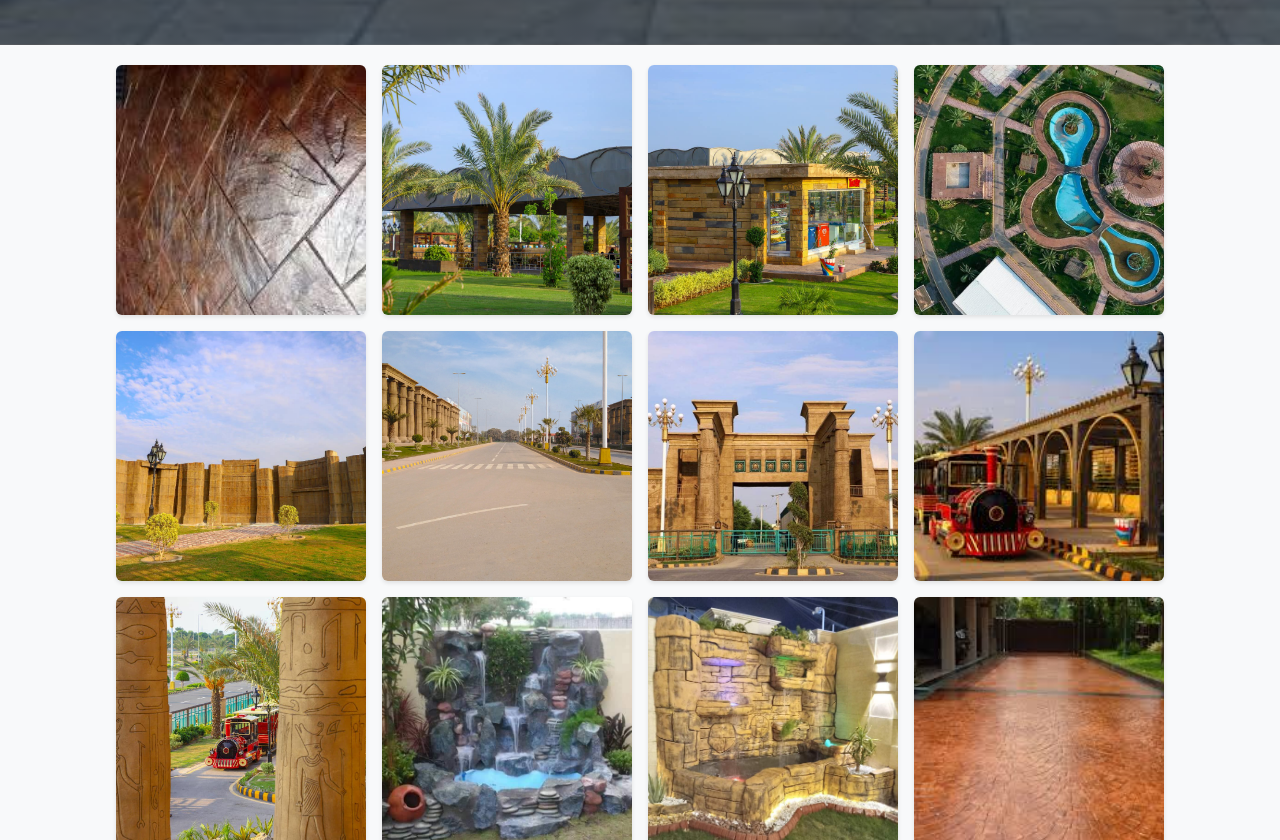
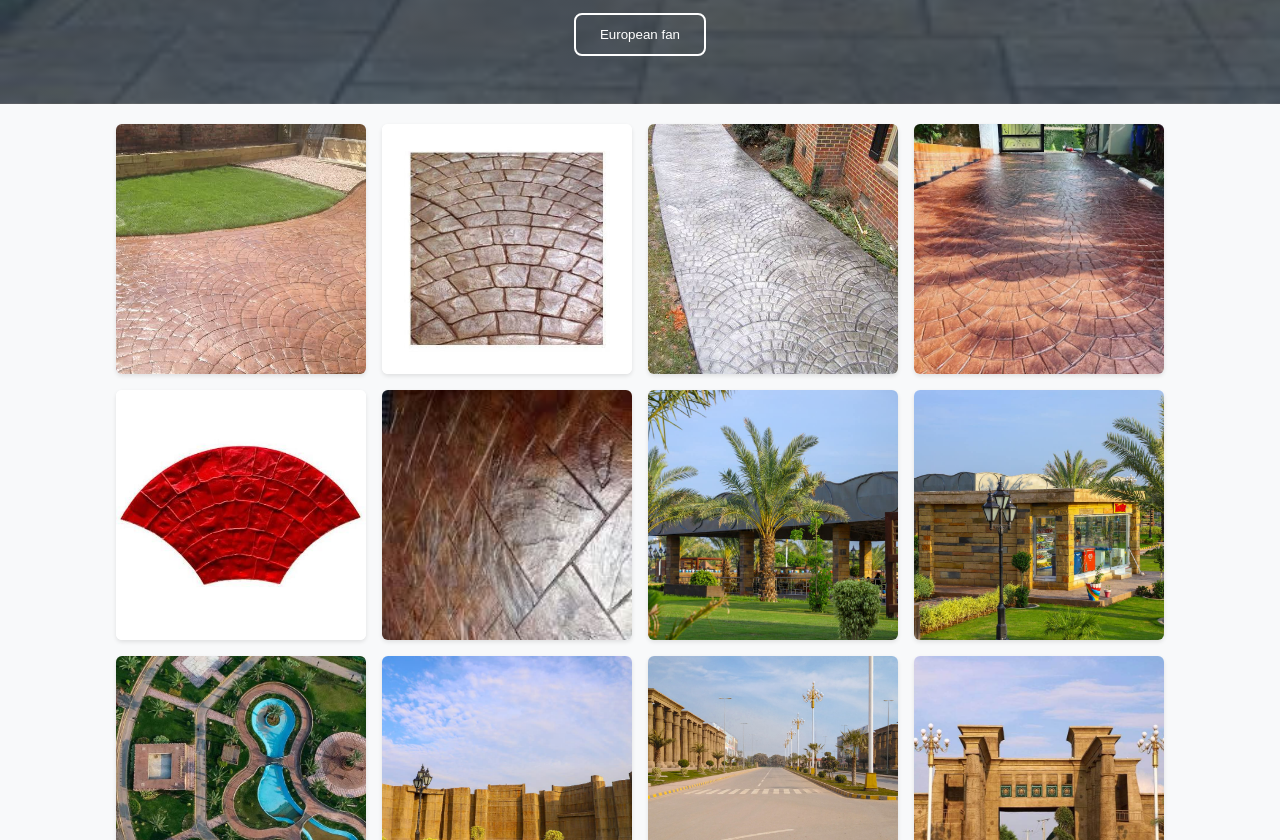
Before and after one commit to khadijah-Shabir/Muhammad_Shabir.github.io, a plain HTML site: page index.html in a window 1280 px wide. Shown: the part 1035-1875 px from the top of the page. Drawn offline with nearby package versions, Linux system fonts and the light colour scheme; files whose address does not match are found by name.

Commit message:
Add European fan gallery section
Added European fan gallery items with images and overlays.

```diff
--- a/index.html
+++ b/index.html
@@ -145,6 +145,7 @@
                         <button class="filter__btn" data-filter="Gujranwala">City Housing Gujranwala</button>
                         <button class="filter__btn" data-filter="blueworld">Blue World City Islamabad</button>
                         <button class="filter__btn" data-filter="Sculptures">Sculptures</button>
+                        <button class="filter__btn" data-filter="European">European fan</button>
 
                     </div>
                 </div>
@@ -152,6 +153,44 @@
 
             <div class="container">
                 <div class="gallery__grid" id="gallery-grid">
+
+<!-- European Fan Gallery -->
+
+<div class="gallery__item" data-category="European" data-aos="fade-up">
+    <img src="assets/images/european-fan/1.jpg" alt="European Fan Pattern 1">
+    <div class="gallery__overlay">
+        <p>European Fan</p>
+    </div>
+</div>
+
+<div class="gallery__item" data-category="European" data-aos="fade-up">
+    <img src="assets/images/european-fan/2.jpg" alt="European Fan Pattern 2">
+    <div class="gallery__overlay">
+        <p>European Fan</p>
+    </div>
+</div>
+
+<div class="gallery__item" data-category="European" data-aos="fade-up">
+    <img src="assets/images/european-fan/3.jpg" alt="European Fan Pattern 3">
+    <div class="gallery__overlay">
+        <p>European Fan</p>
+    </div>
+</div>
+
+<div class="gallery__item" data-category="European" data-aos="fade-up">
+    <img src="assets/images/european-fan/4.jpg" alt="European Fan Pattern 4">
+    <div class="gallery__overlay">
+        <p>European Fan</p>
+    </div>
+</div>
+
+<div class="gallery__item" data-category="European" data-aos="fade-up">
+    <img src="assets/images/european-fan/5.jpg" alt="European Fan Pattern 5">
+    <div class="gallery__overlay">
+        <p>European Fan</p>
+    </div>
+</div>
+
 
                     <div class="gallery__item" data-category="stamped" data-aos="fade-up">
                         <img src="assets/images/1.jpg" alt="Stamped concrete pattern - Natural stone texture">
```
